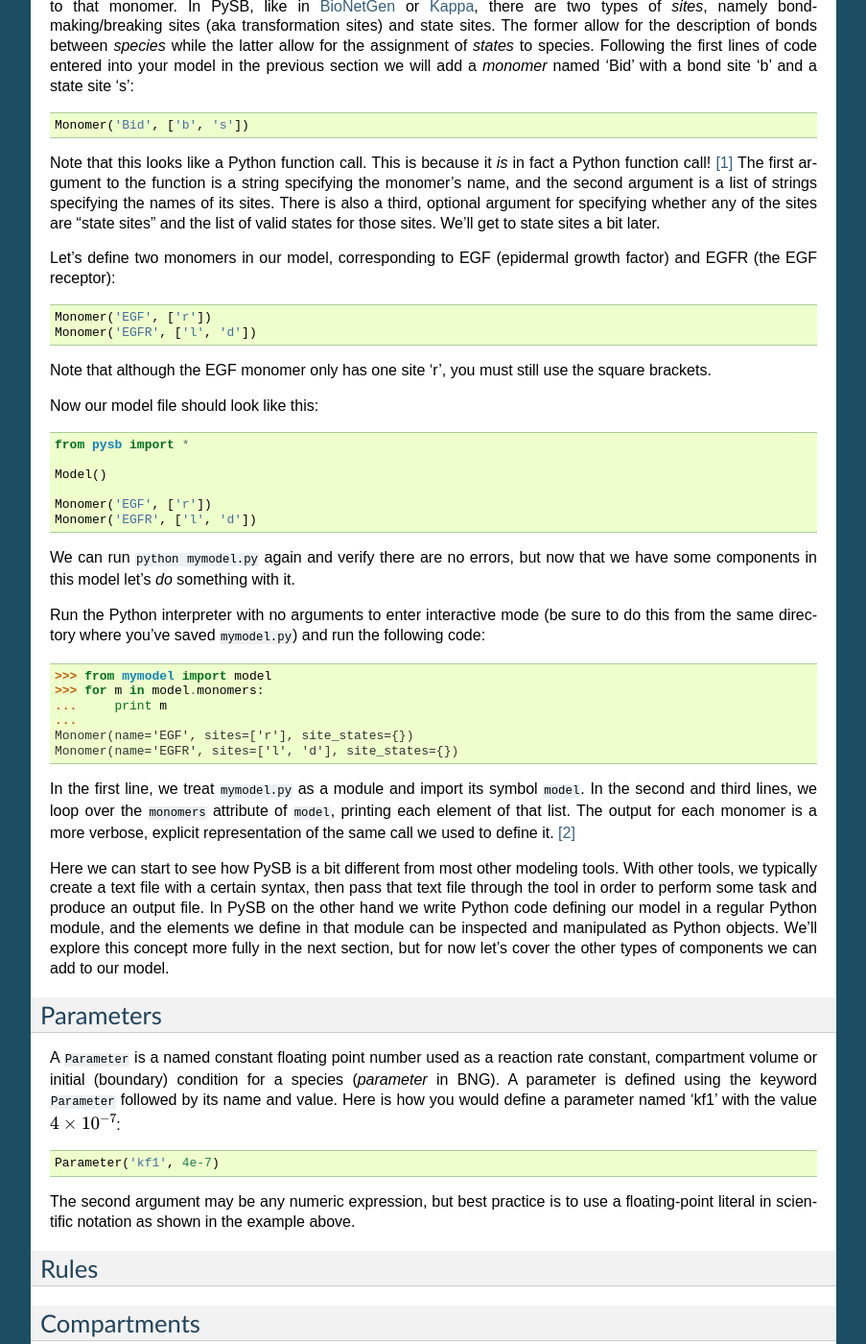
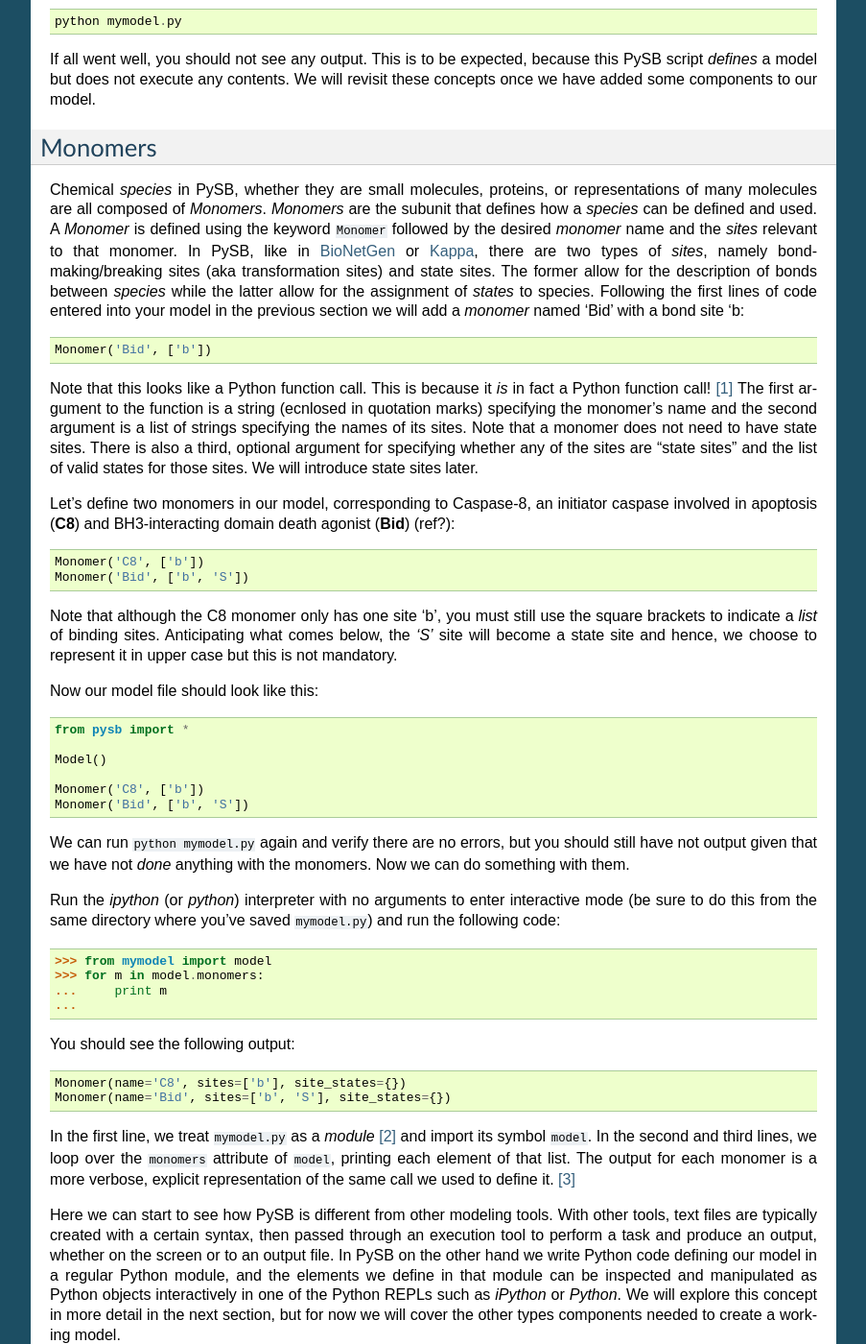
Before and after one commit to pysb/pysb, a Sphinx documentation site: the page built from doc/tutorial.rst, in a window 1280 px wide and 1400 px high, scrolled down 1176 px. Shown: the whole window at 96% size, without its empty margins (198-1101 px from the left). Built offline with Sphinx 7.4.7, drawn with Linux system fonts in a browser that asks for light colours; formulas are drawn with MathJax 3; some of the changed text lies outside the part shown.

Commit message:
changes to tutorial and installation doc files

```diff
--- a/doc/tutorial.rst
+++ b/doc/tutorial.rst
@@ -1,15 +1,18 @@
 .. _BioNetGen: http://bionetgen.org/index.php/Documentation
 .. _Kappa: http://www.kappalanguage.org/documentation
 
-Tutorial
-========
+==========
+ Tutorial
+==========
 
 This tutorial will walk you through the creation of your first PySB
 model. It will cover the basics, provide a guide through the different
 programming constructs and finally deal with more complex
 rule-building. Users should be able to write simple programs and
 follow the programs in the example sections after finishing this
-section.
+section. In what follows we will assume you are using *iPython* as your
+interactive python REPL but the standard *python* REPL could be used
+as well.
 
 .. note:: Familiarity with rules-based biomodel encoding tools such as
    `BioNetGen`_ or `Kappa`_ would be useful to users unfamiliar with
@@ -28,7 +31,8 @@
    <http://scipy.org/Getting_Started>`_.
 
 
-Basic rule-based modeling and PySB ==================================
+Basic rule-based modeling and PySB
+==================================
 In rules-based modeling, units that undergo transformations such as
 proteins, small molecules, protein complexes, etc are termed
 *species*. The interactions among these *species* are then represented
@@ -47,9 +51,21 @@
 be instantiated in PySB, how *species* and *rules* are specified, and
 how to run a simple simulation.
 
+The key components that every model in PySB needs are:
+
+* Model definition: this instantiates the model object
+* Monomer definition: this instantiates the monomers that are allowed
+  in our model.
+* Parameters: These are the numerical parameters needed to create a
+  mass-action or stochastic simulation to solve the system's evolution
+  over time.
+* Rules: the set of statements that describe how *species*, that is
+  separate instances of monomers, interact as prescribed by the
+  parameters involved in a given rule.
+
 
 The Empty Model
----------------
+===============
 
 We begin by creating a model, which we will call ``mymodel``. Open your
 favorite Python code editor and create a file called
@@ -74,7 +90,7 @@
 added some components to our model.
 
 Monomers
---------
+========
 
 Chemical *species* in PySB, whether they are small molecules,
 proteins, or representations of many molecules are all composed of
@@ -87,26 +103,31 @@
 description of bonds between *species* while the latter allow for the
 assignment of *states* to species. Following the first lines of code
 entered into your model in the previous section we will add a
-*monomer* named 'Bid' with a bond site 'b' and a state site 's'::
+*monomer* named 'Bid' with a bond site 'b::
 
-    Monomer('Bid', ['b', 's'])
+    Monomer('Bid', ['b'])
 
 Note that this looks like a Python function call.  This is because it
 *is* in fact a Python function call! [#func]_ The first argument to
-the function is a string specifying the monomer's name, and the second
-argument is a list of strings specifying the names of its sites.
-There is also a third, optional argument for specifying whether any of
-the sites are "state sites" and the list of valid states for those
-sites.  We'll get to state sites a bit later.
+the function is a string (ecnlosed in quotation marks) specifying the
+monomer's name and the second argument is a list of strings specifying
+the names of its sites. Note that a monomer does not need to have
+state sites. There is also a third, optional argument for
+specifying whether any of the sites are "state sites" and the list of
+valid states for those sites.  We will introduce state sites later.
 
-Let's define two monomers in our model, corresponding to EGF
-(epidermal growth factor) and EGFR (the EGF receptor)::
+Let's define two monomers in our model, corresponding to Caspase-8, an
+initiator caspase involved in apoptosis (**C8**) and BH3-interacting domain death
+agonist (**Bid**) (ref?)::
 
-    Monomer('EGF', ['r'])
-    Monomer('EGFR', ['l', 'd'])
+    Monomer('C8', ['b'])
+    Monomer('Bid', ['b', 'S'])
 
-Note that although the EGF monomer only has one site 'r', you must
-still use the square brackets.
+Note that although the C8 monomer only has one site 'b', you must
+still use the square brackets to indicate a *list* of binding
+sites. Anticipating what comes below, the *'S'* site will become a
+state site and hence, we choose to represent it in upper case but this
+is not mandatory.
 
 Now our model file should look like this::
 
@@ -114,42 +135,48 @@
 
     Model()
 
-    Monomer('EGF', ['r'])
-    Monomer('EGFR', ['l', 'd'])
+    Monomer('C8', ['b'])
+    Monomer('Bid', ['b', 'S'])
+
 
 We can run ``python mymodel.py`` again and verify there are no errors,
-but now that we have some components in this model let's *do*
-something with it.
+but you should still have not output given that we have not *done*
+anything with the monomers. Now we can do something with them.
 
-Run the Python interpreter with no arguments to enter interactive mode
-(be sure to do this from the same directory where you've saved
-:file:`mymodel.py`) and run the following code:
+Run the *ipython* (or *python*) interpreter with no arguments to enter
+interactive mode (be sure to do this from the same directory where
+you've saved :file:`mymodel.py`) and run the following code::
 
     >>> from mymodel import model
     >>> for m in model.monomers:
     ...     print m
     ...
-    Monomer(name='EGF', sites=['r'], site_states={})
-    Monomer(name='EGFR', sites=['l', 'd'], site_states={})
 
-In the first line, we treat :file:`mymodel.py` as a module and import
-its symbol ``model``.  In the second and third lines, we loop over the
-``monomers`` attribute of ``model``, printing each element of that
-list.  The output for each monomer is a more verbose, explicit
-representation of the same call we used to define it. [#mkw]_
+You should see the following output::
 
-Here we can start to see how PySB is a bit different from most other
-modeling tools.  With other tools, we typically create a text file
-with a certain syntax, then pass that text file through the tool in
-order to perform some task and produce an output file.  In PySB on the
-other hand we write Python code defining our model in a regular Python
-module, and the elements we define in that module can be inspected and
-manipulated as Python objects. We'll explore this concept more fully
-in the next section, but for now let's cover the other types of
-components we can add to our model.
+    Monomer(name='C8', sites=['b'], site_states={})
+    Monomer(name='Bid', sites=['b', 'S'], site_states={})
+
+In the first line, we treat :file:`mymodel.py` as a *module* [#mod]_
+and import its symbol ``model``.  In the second and third lines, we
+loop over the ``monomers`` attribute of ``model``, printing each
+element of that list.  The output for each monomer is a more verbose,
+explicit representation of the same call we used to define it. [#mkw]_
+
+Here we can start to see how PySB is different from other modeling
+tools.  With other tools, text files are typically created with a
+certain syntax, then passed through an execution tool to perform a
+task and produce an output, whether on the screen or to an output
+file.  In PySB on the other hand we write Python code defining our
+model in a regular Python module, and the elements we define in that
+module can be inspected and manipulated as Python objects
+interactively in one of the Python REPLs such as *iPython* or
+*Python*. We will explore this concept in more detail in the next
+section, but for now we will cover the other types components needed
+to create a working model.
 
 Parameters
-----------
+==========
 
 A ``Parameter`` is a named constant floating point number used as a
 reaction rate constant, compartment volume or initial (boundary)
@@ -162,32 +189,59 @@
 
 The second argument may be any numeric expression, but best practice
 is to use a floating-point literal in scientific notation as shown in
-the example above.
+the example above. In our example with Caspase-8 and Bid, the
+initiator caspase binds Bid and cleaves the protein to create
+truncated Bid. This is usually considered a two-step process as
+follows: ::
+
+             kf
+   C8 + Bid <--> C8:Bid
+             kr
+
+          kc
+   C8:Bid --> C8 + tBid
+
+Where tBid is the truncated Bid. The parameters *kf*, *kr*, and *kc*
+represent the forward, reverse, and catalytic rates that dictate the
+consumption of Bid via catalysis by C8 and the formation of tBid. For
+completeness we write the ODEs that represent this system below: ::
+
+   dC8/dt     = -kf*[C8]*[Bid] + kr*[C8:Bid] + kc*[C8:Bid]
+   dBid/dt    = -kf*[C8]*[Bid] + kr*[C8:Bid]
+   dC8:Bid/dt =  kf*[C8]*[Bid] - kr*[C8:Bid] - kc*[C8:Bid]
+
+
 
 Rules
------
+=====
 
 Compartments
-------------
+============
 
 Initial conditions
-------------------
+==================
 
 Observables
------------
+===========
 
 
 Simulation and analysis
------------------------
+=======================
 
 Higher-order rules
-------------------
+==================
 
 .. rubric:: Footnotes
 
 .. [#func] Technically speaking it's a constructor, not just any old
    function.
 
+.. [#mod] Python allows users to write python code such as PySB code
+   to a file and use this code later as an executable script or
+   from an interactive instance. Such files are called *modules* and
+   can be imported into a Python instance. See `Python modules
+   <http://docs.python.org/tutorial/modules.html>'_ for details.
+
 .. [#mkw] The astute Python programmer will recognize this as the
    ``repr`` of the monomer object, using keyword arguments in the
    constructor call.
```
Also changed, not shown: doc/installation.rst (+12 -2 lines).
